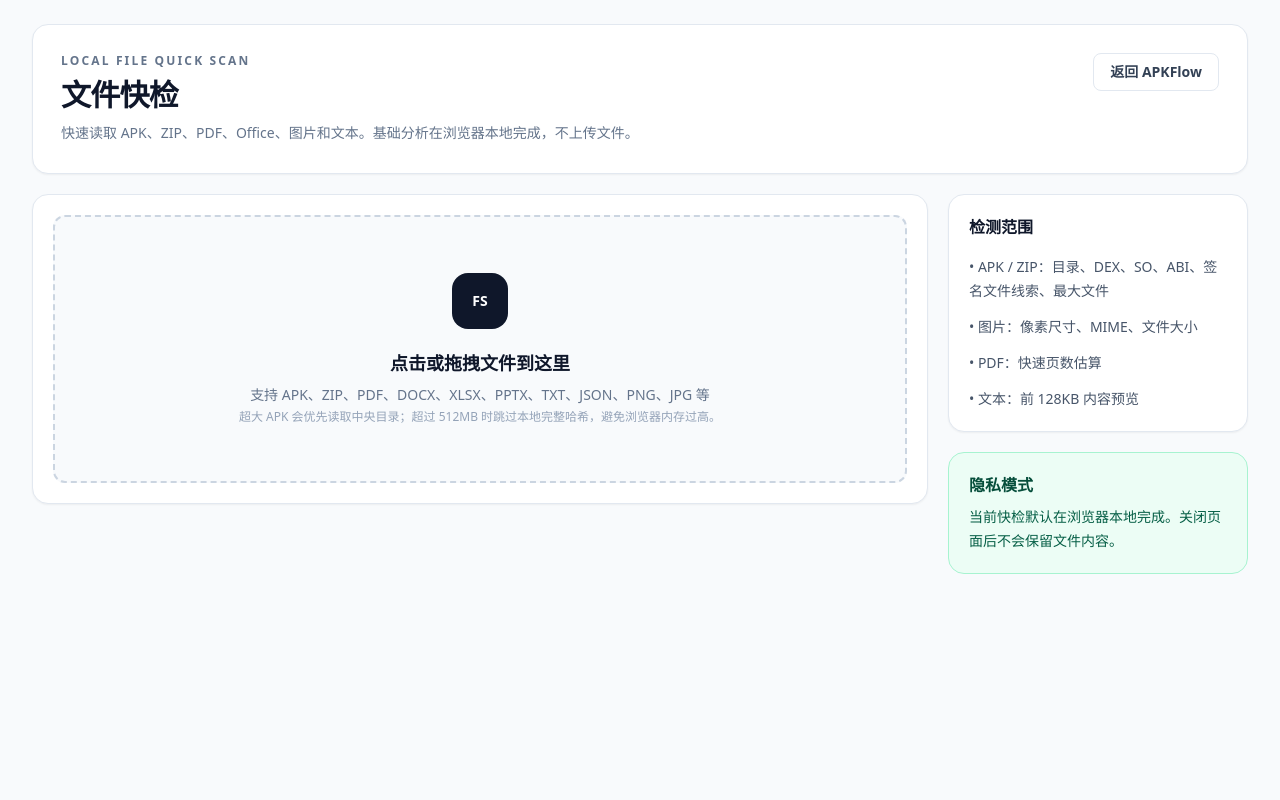
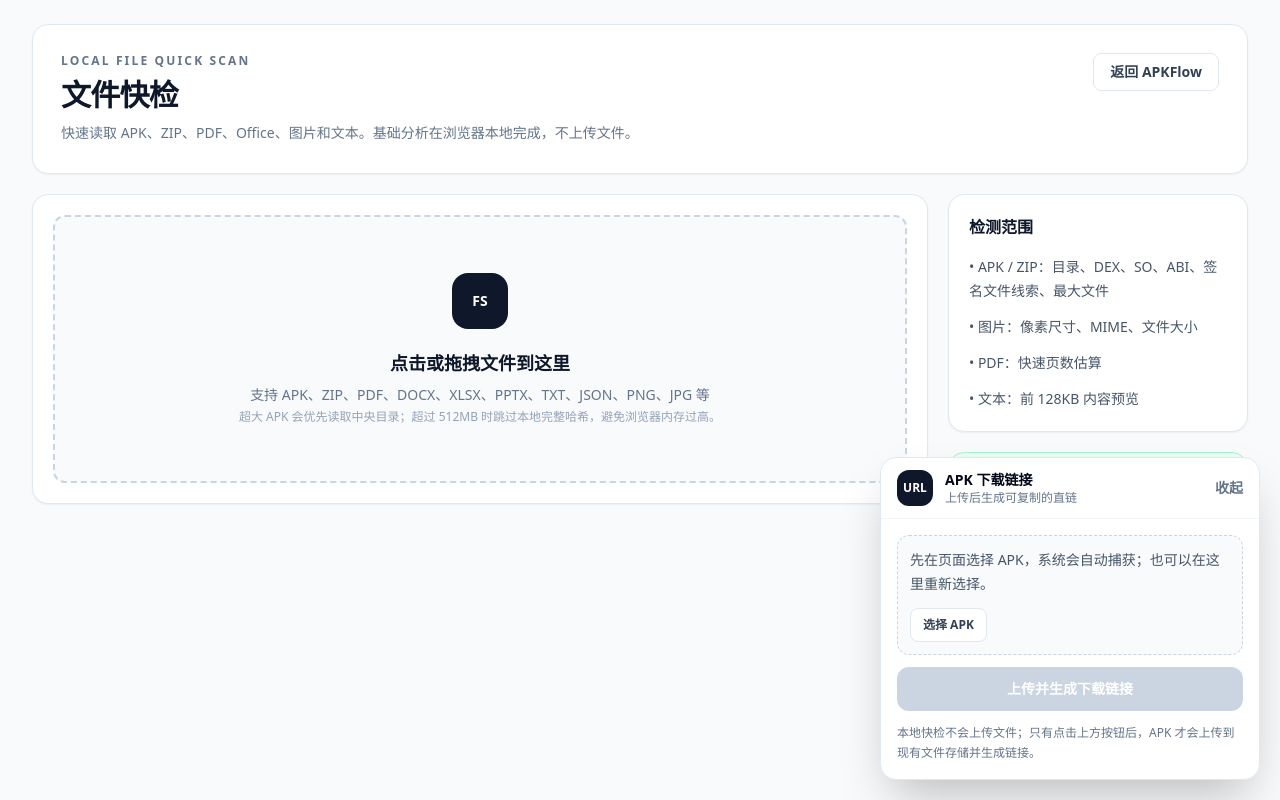
Before and after one commit to wangmiao033/apk-checker-pro, a Next.js app: page /file-scan in a window 1280 px wide. Built offline with nearby package versions, Linux system fonts and the light colour scheme.

Commit message:
feat: mount APK share link uploader on file scanner

```diff
--- /dev/null
+++ b/app/file-scan/layout.tsx
@@ -0,0 +1,11 @@
+import type { ReactNode } from 'react'
+import { FileShareUpload } from '@/components/FileShareUpload'
+
+export default function FileScanLayout({ children }: { children: ReactNode }) {
+  return (
+    <>
+      {children}
+      <FileShareUpload />
+    </>
+  )
+}
```
